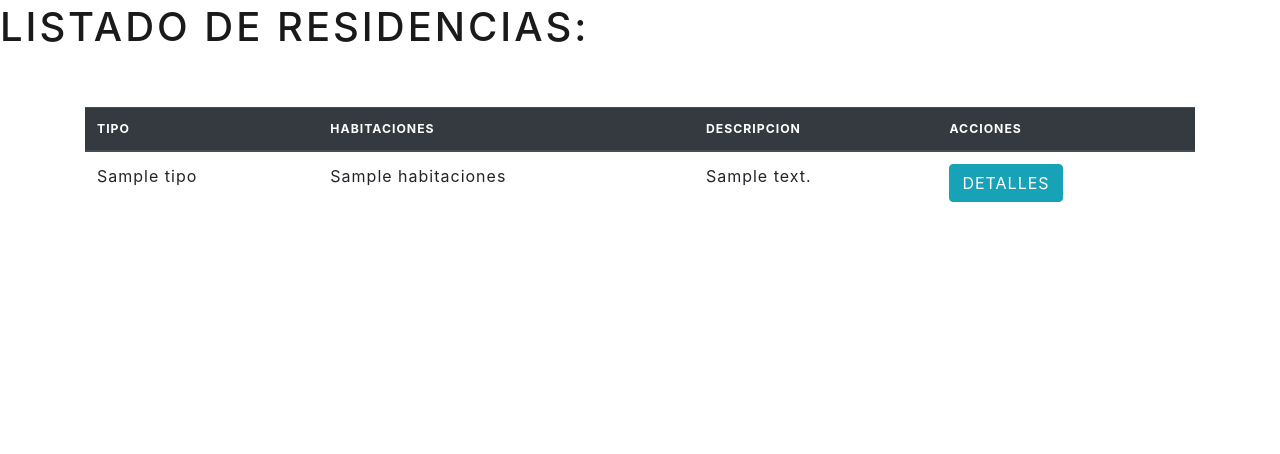
After one commit to fernando-dc/HomeSwitchHome, a Symfony app: template templates/residencias/listado.html.twig in a window 1280 px wide. The commit adds this page. Shown: the part 197-651 px from the top of the page. Run offline with Twig, Linux system fonts and the light colour scheme; the template is opened without the code that fills it: most values are stand-ins (such as "Sample title", 1, 10 or a date in 2020); some libraries are stand-ins or nearby versions.

Commit message:
Listado de residencias
Listado de residencias del sistema

```diff
--- /dev/null
+++ b/templates/residencias/listado.html.twig
@@ -0,0 +1,37 @@
+{% extends "base.html.twig" %}
+
+
+{% block body %}
+    <br>
+    <h1>Listado de residencias:</h1>
+    <br>
+    <br>
+
+    <div class="container">
+        {% if residencias %}
+            <table class="table table-hover">
+                <thead class="thead-dark">
+                    <tr>
+                        <th scope="col">Tipo</th>
+                        <th scope="col">Habitaciones</th>
+                        <th scope="col">Descripcion</th>
+                        <th scope="col">Acciones</th>
+                    </tr>
+                </thead>
+                <tbody>
+                    {% for residencia in residencias %}
+                        <tr>
+                            <td> {{ residencia.tipo }}</td>
+                            <td> {{ residencia.habitaciones }} </td>
+                            <td> {{ residencia.descripcion }} </td>
+                            <td>
+                                <a href="/residencia{{ residencia.idResidencia }}" class="btn btn-info">Detalles</a>
+                            </td>
+                        </tr>
+                    {% endfor %}
+                </tbody>
+
+            </table>
+        {% endif %}
+    </div>
+{% endblock %}
--- a/templates/subastas/new.html.twig
+++ b/templates/subastas/new.html.twig
@@ -11,8 +11,8 @@
 
 
 {% block body %}
-
     {% form_theme subastaForm 'bootstrap_4_layout.html.twig' %}
+    <br>
     <h1>Nueva Subasta:</h1>
     <div class="container">
 
```
Also changed, not shown: src/Controller/ResidenciasController.php (added, +24 -0 lines), templates/residencias/index.html.twig (added, +20 -0 lines), 7 other files.
